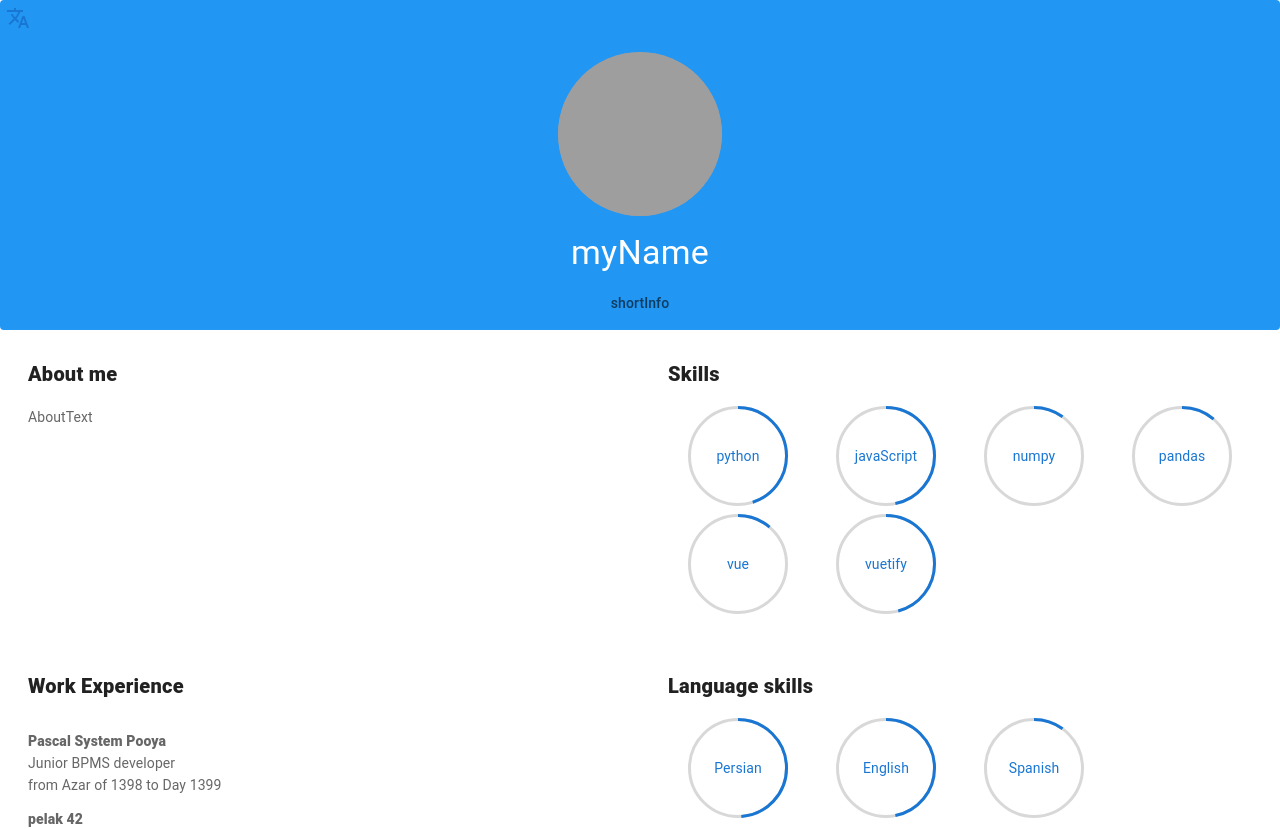
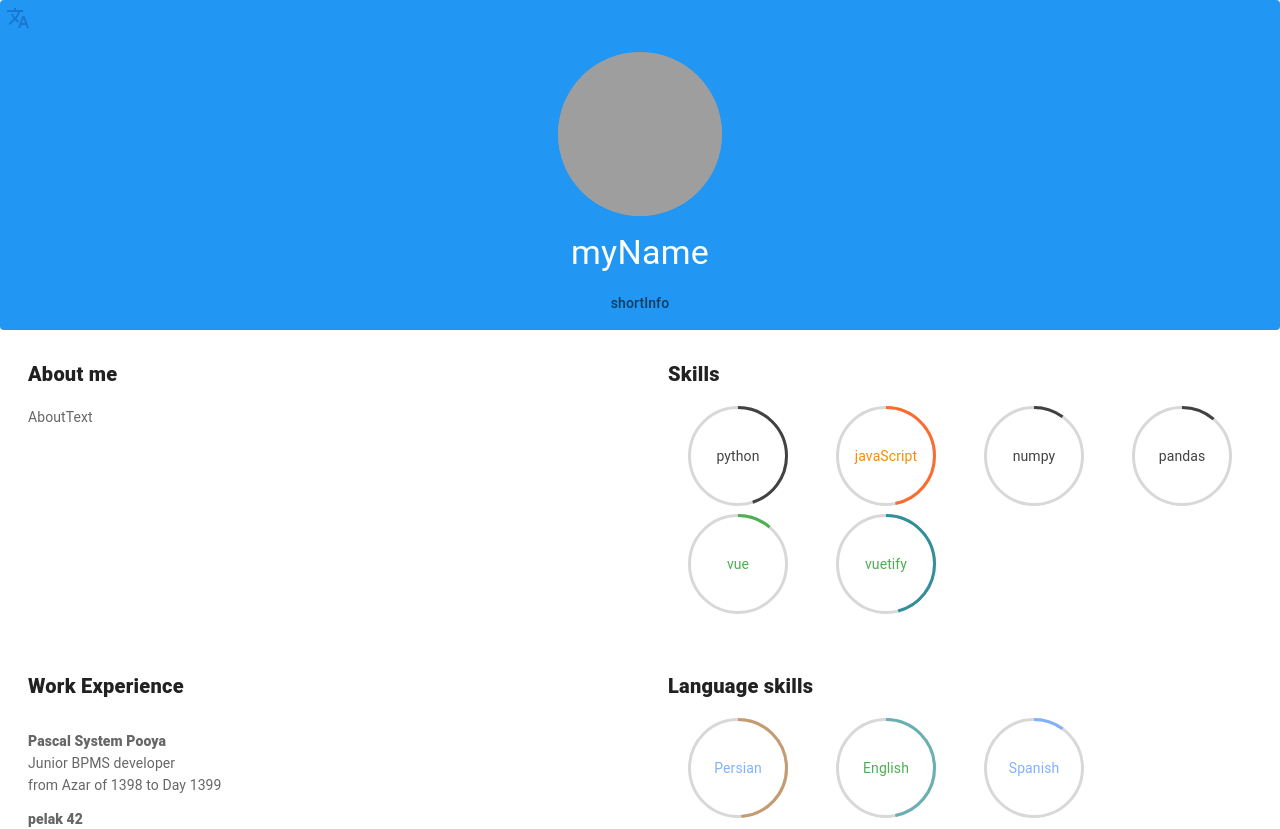
Before and after one commit to saman-taghavi/simple-resume-vue2, a Vue app: page / in a window 1280 px wide. Shown: the top 829 px of the page. Built offline with nearby package versions, Linux system fonts and the light colour scheme; grey boxes are pictures that could not be loaded; the HTML template or start-up script is replaced by a standard one.

Commit message:
Add random color picker

```diff
--- a/src/components/skills.vue
+++ b/src/components/skills.vue
@@ -17,7 +17,7 @@
             :size="100"
             :width="3"
             :value="skill.proficency"
-            color="primary"
+            :color="getColor(skill)"
           >
             <div class="ma-5 text-center">{{ skill.name }}</div>
           </v-progress-circular>
@@ -41,6 +41,14 @@ export default {
     },
   },
   mounted() {
+    let colors = [
+      "warning",
+      "success",
+      "accent",
+      "error",
+      "secondary",
+      "primary",
+    ];
     this.skillSet.map((item) => {
       let percent = item.proficency;
       let intervalTime = 400;
@@ -50,15 +58,23 @@ export default {
       item.proficency = 0;
       let newYearCountdown = setInterval(function () {
         item.proficency++;
+        if (item.proficency % 10 === 0) {
+          item.color = colors[Math.floor(Math.random() * colors.length)];
+        }
+
         if (percent <= item.proficency) {
-          console.log("HAPPY NEW YEAR!!");
           clearInterval(newYearCountdown);
         }
       }, intervalTime);
     });
   },
   methods: {
-    addPercentage(intervalID) {},
+    getColor(item) {
+      if (item?.color) {
+        return item.color;
+      }
+      return "primary";
+    },
   },
 };
 </script>
--- a/src/plugins/vuetify.js
+++ b/src/plugins/vuetify.js
@@ -3,4 +3,4 @@ import Vuetify from "vuetify/lib/framework";
 import "@mdi/font/css/materialdesignicons.css";
 Vue.use(Vuetify);
 
-export default new Vuetify({});
+export default new Vuetify();
```
